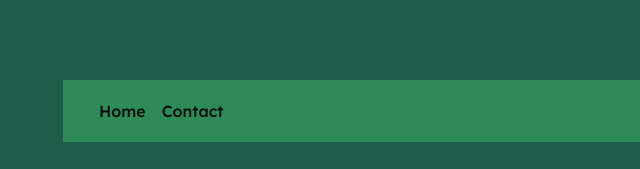
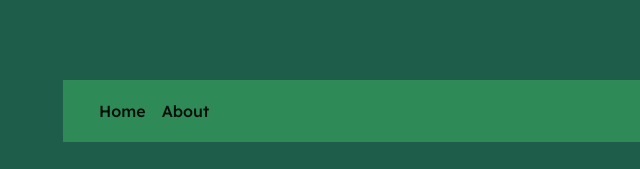
Before and after one commit to soroush-devpro/Soroushs-Coding-Services, a plain HTML site: page index.html in a window 1280 px wide. Shown: the top 169 px of the page, 17-657 px from the left. Drawn offline with nearby package versions, Linux system fonts and the light colour scheme.

Commit message:
Update index.html

```diff
--- a/index.html
+++ b/index.html
@@ -27,9 +27,8 @@
             <a class="nav-link active" aria-current="page" href="index.html">Home</a>
           </li>
           <li class="nav-item">
-            <a class="nav-link active" aria-current="page" href="mailto:soroushseattle@outlook.com">Contact</a>
+            <a class="nav-link active" aria-current="page" href="about.html">About</a>
           </li>
-
         </ul>
       </div>
     </div>
```
